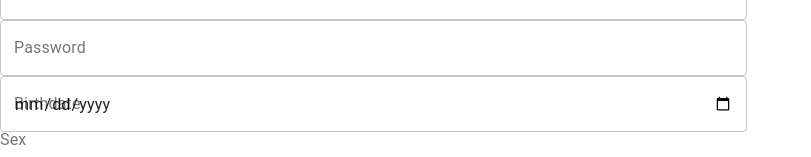
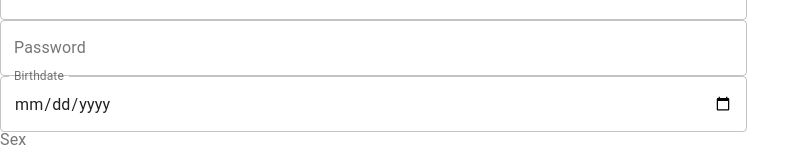
Before and after one commit to thunguy/INTERx, a React (Create React App) app in the folder frontend/: page /patients/register in a window 1280 px wide. Shown: the part 324-481 px from the top of the page, without its empty margins (0-811 px from the left). Built offline with nearby package versions, Linux system fonts and the light colour scheme; the HTML template or start-up script is replaced by a standard one.

Commit message:
edit field labels

```diff
--- a/frontend/src/views/PatientRegister/PatientRegister.js
+++ b/frontend/src/views/PatientRegister/PatientRegister.js
@@ -250,6 +250,9 @@ const schema = {
                     type="date"
                     defaultValue="new Date()"
                     variant="outlined"
+                    InputLabelProps={{
+                      shrink: true,
+                    }}
                   />
 
                   <FormControl component="fieldset">
--- a/frontend/src/views/ProviderRegister/ProviderRegister.js
+++ b/frontend/src/views/ProviderRegister/ProviderRegister.js
@@ -45,7 +45,7 @@ function CheckboxesTags(props) {
       )}
       style={{ width: 500 }}
       renderInput={(params) => (
-        <TextField {...params} variant="outlined" label="Checkboxes" placeholder="Favorites" />
+        <TextField {...params} variant="outlined" label="Activities" placeholder="Add an Activity" />
       )}
     />
   );
@@ -168,7 +168,6 @@ const schema = {
     };
 
     const handleNPI = (npi) => {
-
       fetch(`/api/?number=${npi}&version=2.1`)
       .then((response) => response.json())
       .then((data) => {
```
